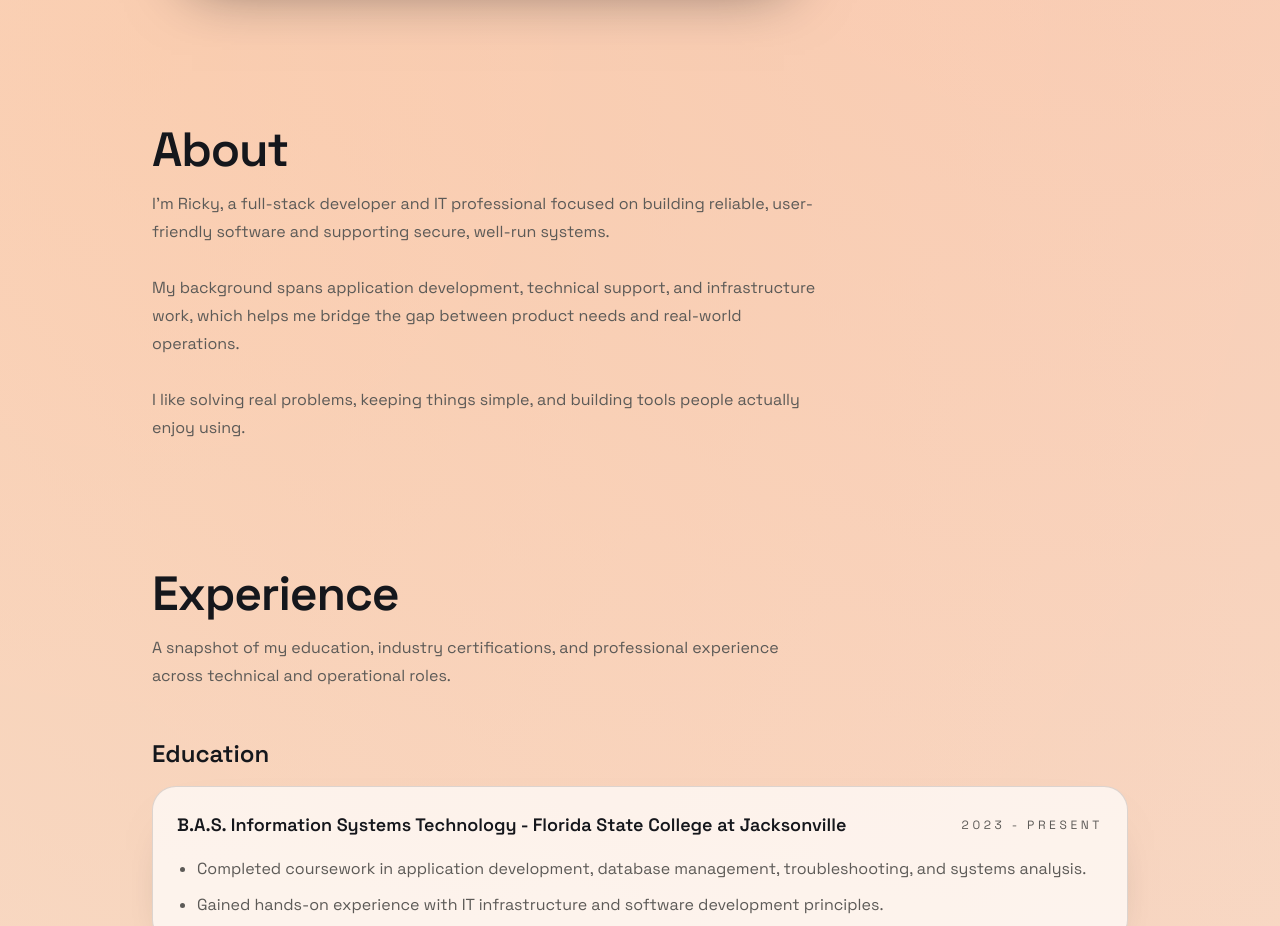
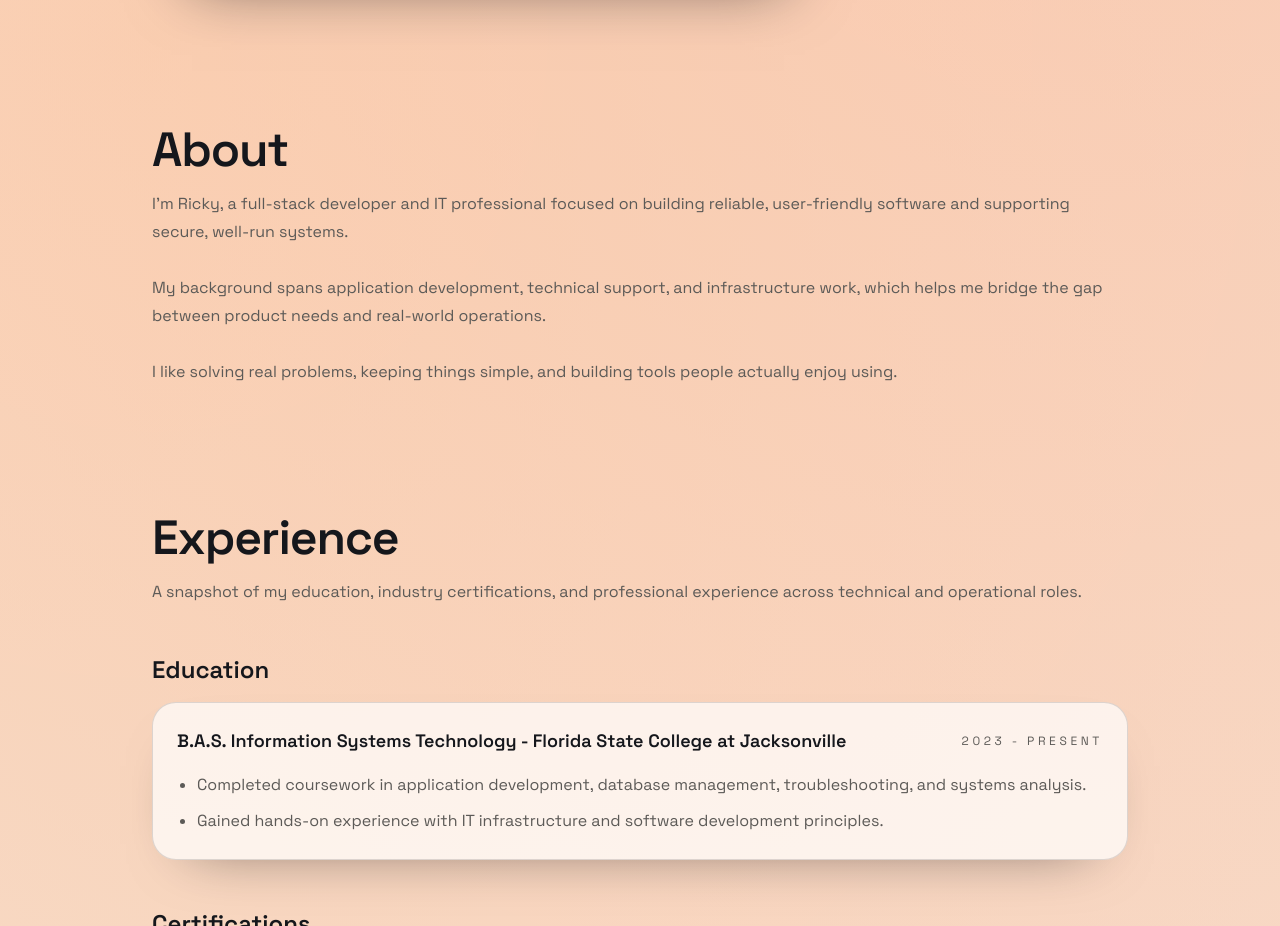
Before and after one commit to RickySerrano904/RickySerrano.dev, a Next.js app: page / in a window 1280 px wide. Shown: the part 980-1906 px from the top of the page. Built offline with nearby package versions, Linux system fonts and the light colour scheme.

Commit message:
style(home): align About/Experience content width with other sections

```diff
--- a/app/components/home/AboutSection.tsx
+++ b/app/components/home/AboutSection.tsx
@@ -5,7 +5,7 @@ type AboutSectionProps = {
 export default function AboutSection({ paragraphs }: AboutSectionProps) {
   return (
     <section id="about" className="mx-auto w-full max-w-5xl px-6 py-16">
-      <header className="max-w-2xl">
+      <header className="w-full">
         <h2 className="font-display text-4xl font-semibold tracking-tight text-[color:var(--fg)] sm:text-5xl">
           About
         </h2>
--- a/app/components/home/ExperienceSection.tsx
+++ b/app/components/home/ExperienceSection.tsx
@@ -41,7 +41,7 @@ export default function ExperienceSection({
 
   return (
     <section id="experience" className="mx-auto w-full max-w-5xl px-6 py-16">
-      <header className="max-w-2xl">
+      <header className="w-full">
         <h2 className="font-display text-4xl font-semibold tracking-tight text-[color:var(--fg)] sm:text-5xl">
           Experience
         </h2>
```
